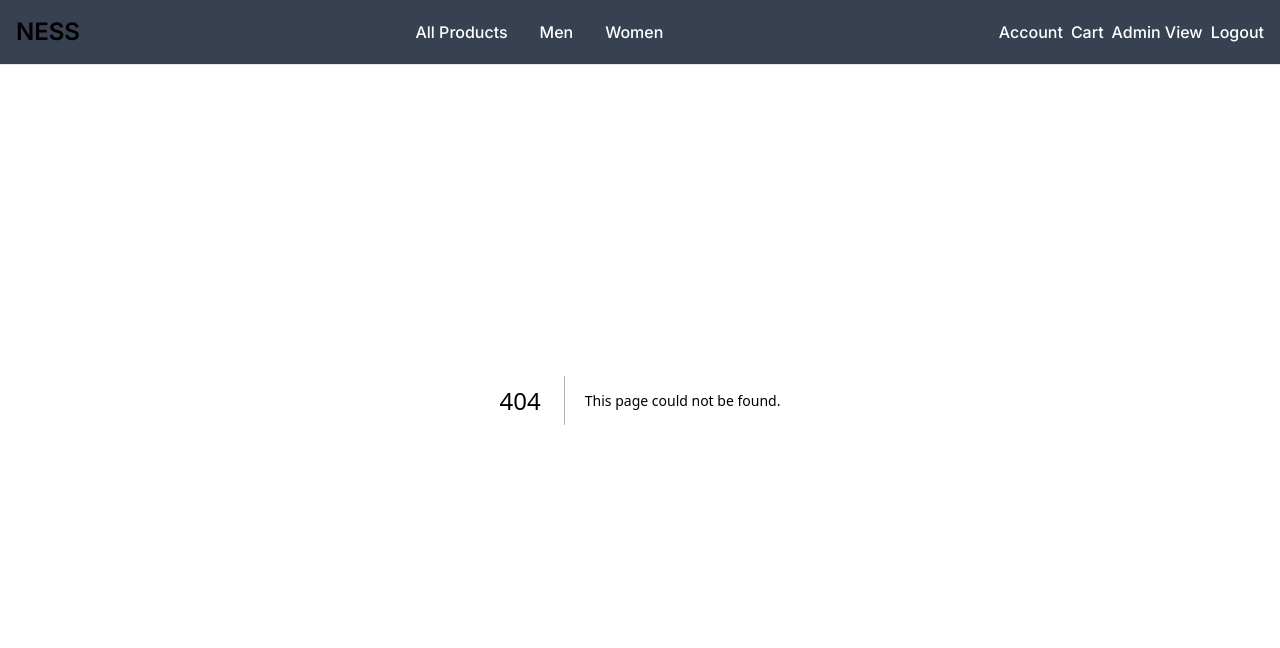
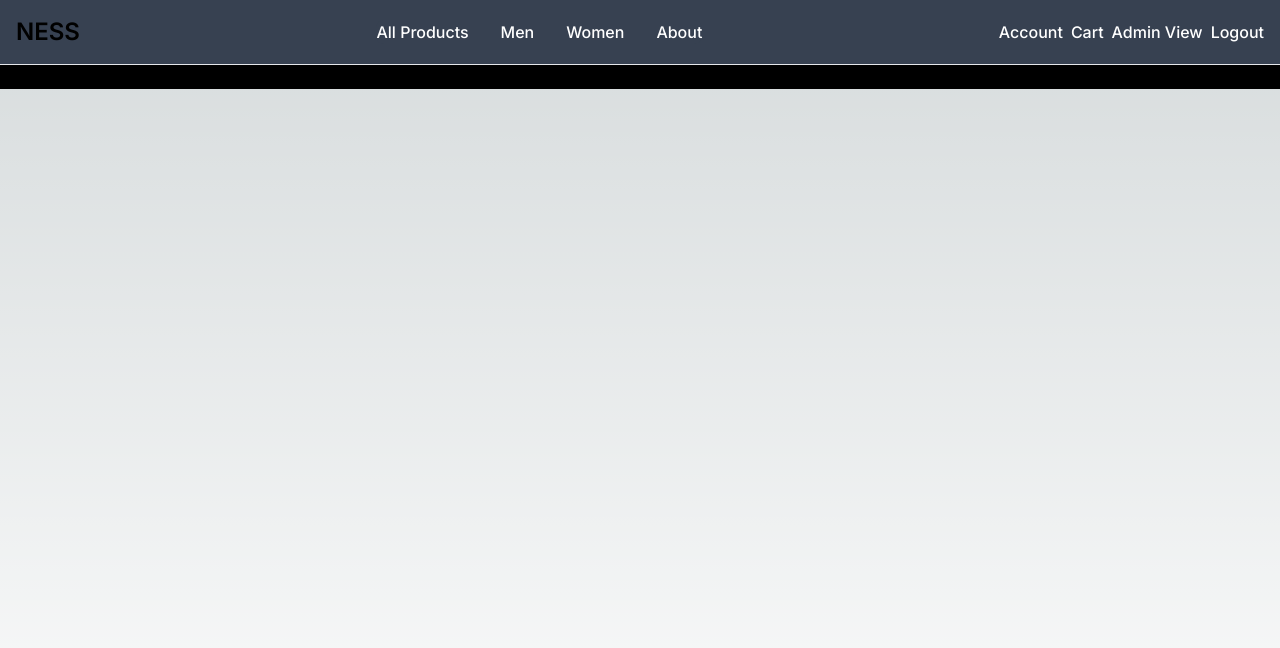
Before and after one commit to Jainish06/nesscloth, a Next.js app: page /register in a window 1280 px wide. Before the commit this address had no page. Shown: the top 648 px of the page. Built offline with nearby package versions, Linux system fonts and the light colour scheme.

Commit message:
Login and Register page generation.

```diff
--- a/src/app/layout.js
+++ b/src/app/layout.js
@@ -6,8 +6,8 @@ import Navbar from "@/components/Navbar";
 const inter = Inter({ subsets: ["latin"] });
 
 export const metadata = {
-  title: "Create Next App",
-  description: "Generated by create next app",
+  title: "Ness Clothing",
+  description: "Generated by Jainish Pathak",
 };
 
 export default function RootLayout({ children }) {
@@ -15,8 +15,10 @@ export default function RootLayout({ children }) {
     <html lang="en">
       <body className={inter.className}>
         <GlobalState>
-          <Navbar/>
-          <main>{children}</main>
+          <Navbar />
+          <main className="flex min-h-screen flex-col mt-[65px]">
+            {children}
+          </main>
         </GlobalState>
       </body>
     </html>
--- /dev/null
+++ b/src/app/login/page.js
@@ -0,0 +1,3 @@
+export default function Login() {
+  return <div className="bg-black relative">Login</div>;
+}
--- a/src/app/page.js
+++ b/src/app/page.js
@@ -1,4 +1,3 @@
-
 export default function Home() {
   return (
     <main className="flex min-h-screen flex-col items-center justify-between p-24">
--- /dev/null
+++ b/src/app/register/page.js
@@ -0,0 +1,3 @@
+export default function Register() {
+  return <div className="bg-black relative">Register</div>;
+}
--- /dev/null
+++ b/src/components/FormElements/InputComponent/index.js
@@ -0,0 +1,22 @@
+export default function InputComponent({
+  label,
+  placeholder,
+  onChange,
+  value,
+  type,
+}) {
+  return (
+    <div className="relative">
+      <p className="pt-0 pr-2 pb-0 pl-2 -mt-3 mr-0 mb-0 ml-2 text-gray-600 ">
+        {label}
+      </p>
+      <input
+        placeholder={placeholder}
+        type={type || "text"}
+        value={value}
+        onChange={onChange}
+        className="border placeholder-gray-400 focus:outline-none focus:border-black w-full pt-4 pr-4 pb-4 pl-4"
+      ></input>
+    </div>
+  );
+}
--- /dev/null
+++ b/src/components/FormElements/SelectComponent/index.js
@@ -0,0 +1,20 @@
+import { onChange } from "react-toastify/dist/core/store";
+
+export default function SelectComponent({ label, value, onChange, options = [] }) {
+  return (
+    <div className="relative">
+      <p className="pt-0 pr-2 pb-0 pl-2 -mt-3 mr-0 mb-0 ml-2 text-gray-600 ">
+        {label}
+      </p>
+      <select
+        value={value}
+        onChange={onChange}
+        className="border placeholder-gray-400 focus:outline-none focus:border-black w-full pt-4 pr-4 pb-4 pl-4"
+      >
+        {
+            options && options.length ? options.map((optionItem) => (<option id={optionItem.id} value={optionItem.value} key={optionItem.id}>{optionItem.label}</option>)) : <option id="" value={""}>Select</option>
+        }
+      </select>
+    </div>
+  );
+}
--- a/src/components/Navbar/index.js
+++ b/src/components/Navbar/index.js
@@ -19,7 +19,11 @@ function NavItems({ isModalView = false }) {
       }`}
       id="nav-items"
     >
-      <ul className={`flex flex-col p-4 md:p-0 mt-4 font-medium rounded-lg md:flex-row md:space-x-8 md:mt-0 md:border-0 bg-gray-700 ${isModalView ? "" : "border border-gray-100"}`}>
+      <ul
+        className={`flex flex-col p-4 md:p-0 mt-4 font-medium rounded-lg md:flex-row md:space-x-8 md:mt-0 md:border-0 bg-gray-700 ${
+          isModalView ? "border-none" : "border border-gray-100"
+        }`}
+      >
         {isAdminView
           ? adminNavOptions.map((item) => (
               <li
--- a/src/utils/index.js
+++ b/src/utils/index.js
@@ -13,6 +13,11 @@ export const navOptions = [
     id: "listingWomen",
     label: "Women",
     path: "/product/listing/women",
+  },
+  {
+    id: "about",
+    label: "About",
+    path: "/about",
   },
 ];
 
```
